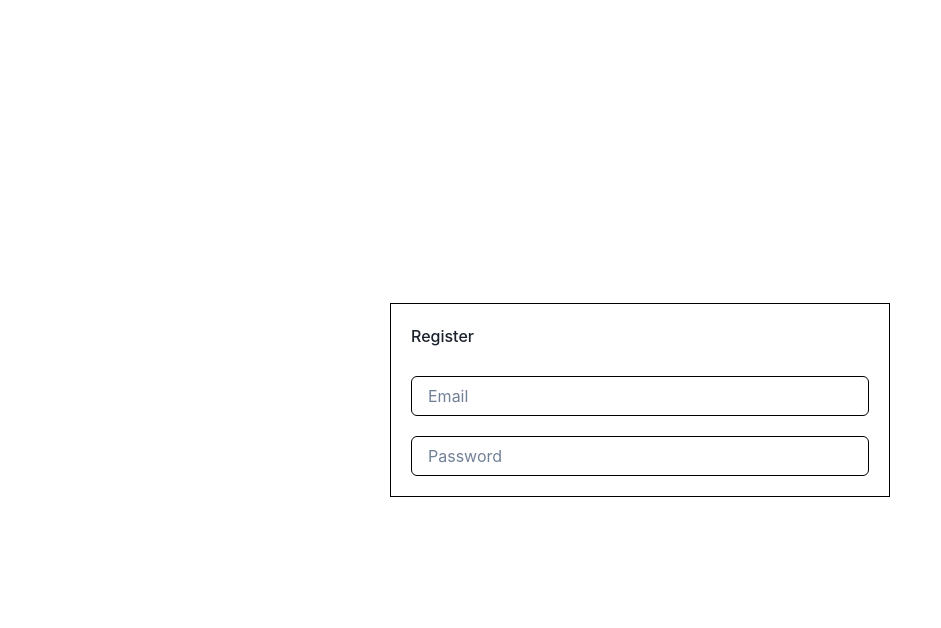
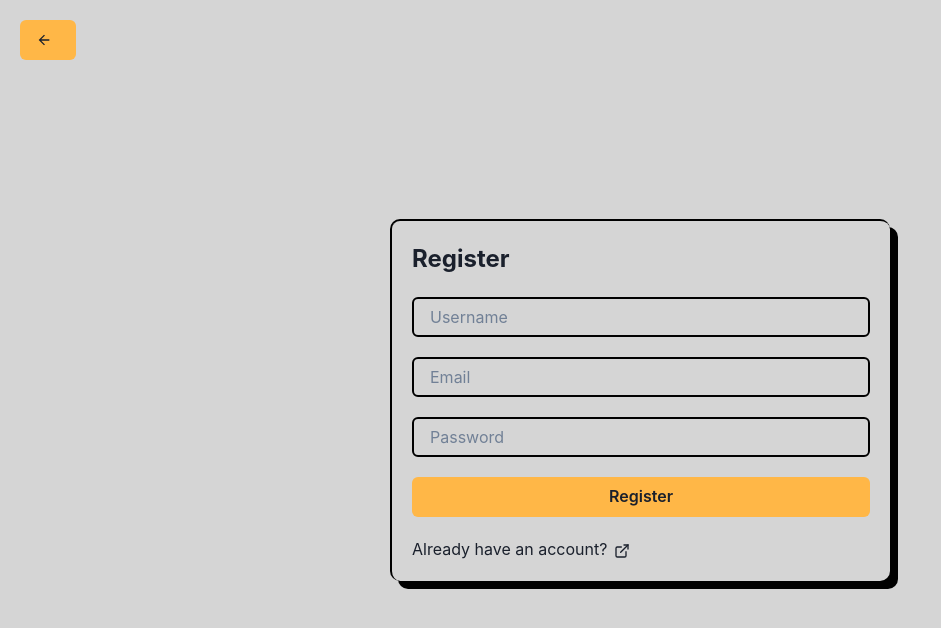
Before and after one commit to Aldyfaisal80/React-Chakra-UI, a React (Vite) app: page /auth/register in a window 1280 px wide. Shown: the top 628 px of the page, without its empty margins (0-941 px from the left). Built offline with nearby package versions, Linux system fonts and the light colour scheme.

Commit message:
pages(auth) : make simple change UI

```diff
--- a/src/pages/auth/login/Index.tsx
+++ b/src/pages/auth/login/Index.tsx
@@ -1,14 +1,64 @@
-import { Button, Flex, FormControl, FormLabel, Input } from "@chakra-ui/react";
+import { ExternalLinkIcon, ArrowBackIcon } from "@chakra-ui/icons";
+import { Button, Flex, FormControl, Input, Link, Text } from "@chakra-ui/react";
+import { Link as RouterLink } from "react-router-dom";
 
 export default function Login() {
+
   return (
-    <Flex direction={"column"} justifyContent={"center"} alignItems={"center"} h={"100vh"} bg={"gray.100"}>
-      <FormControl display="flex" flexDirection="column" gap={5} w={"500px"} border={"1px solid black"} p={"20px"} boxShadow={"dark-lg"}>
-        <FormLabel>Login</FormLabel>
-        <Input placeholder="Email" borderTop={"1px solid black"} borderLeft={"1px solid black"} borderBottom={"5px solid black"} borderRight={"3px solid black"} />
-        <Input placeholder="Password" borderTop={"1px solid black"} borderLeft={"1px solid black"} borderBottom={"5px solid black"} borderRight={"3px solid black"} />
-        <Button type="submit" bg={"yellow.400"}>Login</Button>
+    <Flex direction={"column"} justifyContent={"center"} alignItems={"center"} h={"100vh"} bg={"#d5d5d5"}>
+      <Button
+        as={RouterLink}
+        to={"/"}
+        bg={"#ffb747"}
+        position={"absolute"}
+        top={"20px"}
+        left={"20px"}
+        leftIcon={<ArrowBackIcon />}
+      />
+      <FormControl
+        display="flex"
+        flexDirection="column"
+        gap={5}
+        w={"500px"}
+        borderTop={"2px solid black"}
+        borderLeft={"2px solid black"}
+        p={"20px"}
+        borderRadius={"10px"}
+        boxShadow={"8px 8px 0px 0px rgba(0, 0, 0, 1)"}
+      >
+        <Text fontSize={"1.5rem"} fontWeight={"bold"}>
+          Login
+        </Text>
+        <Input
+          placeholder="Email"
+          border={"2px solid black"}
+          _hover={{
+            bg: "gray.200",
+            boxShadow: "4px 4px 0px 0px rgba(0, 0, 0, 1)",
+          }}
+        />
+        <Input
+          placeholder="Password"
+          type="password"
+          border={"2px solid black"}
+          _hover={{
+            bg: "gray.200",
+            boxShadow: "4px 4px 0px 0px rgba(0, 0, 0, 1)",
+          }}
+        />
+        <Button
+          type="submit"
+          bg={"#ffb747"}
+          _hover={{
+            boxShadow: "4px 4px 0px 0px rgba(0, 0, 0, 1)",
+          }}
+        >
+          Login
+        </Button>
+        <Link as={RouterLink} to='/auth/register'>
+          Don't have an account? <ExternalLinkIcon mx='2px' />
+        </Link>
       </FormControl>
     </Flex>
-  )
+  );
 }
--- a/src/pages/auth/register/Index.tsx
+++ b/src/pages/auth/register/Index.tsx
@@ -1,13 +1,72 @@
-import { Flex, FormControl, FormLabel, Input } from "@chakra-ui/react";
+import { ArrowBackIcon, ExternalLinkIcon } from "@chakra-ui/icons";
+import { Button, Flex, FormControl, Input, Link, Text } from "@chakra-ui/react";
+import { Link as RouterLink } from "react-router-dom";
+// import Logo1 from "../../../../public/assets/images/l1.png";
 
 export default function Register() {
   return (
-    <Flex direction={"column"} justifyContent={"center"} alignItems={"center"} h={"100vh"}>
-      <FormControl display="flex" flexDirection="column" gap={5} w={"500px"} border={"1px solid black"} p={"20px"}>
-        <FormLabel>Register</FormLabel>
-        <Input placeholder="Email" />
-        <Input placeholder="Password" />
+    <Flex direction={"column"} justifyContent={"center"} alignItems={"center"} h={"100vh"} bg={"#d5d5d5"}>
+      <Button
+        as={RouterLink}
+        to={"/"}
+        bg={"#ffb747"}
+        position={"absolute"}
+        top={"20px"}
+        left={"20px"}
+        leftIcon={<ArrowBackIcon />}
+      />
+      <FormControl
+        display="flex"
+        flexDirection="column"
+        gap={5}
+        w={"500px"}
+        borderTop={"2px solid black"}
+        borderLeft={"2px solid black"}
+        p={"20px"}
+        borderRadius={"10px"}
+        boxShadow={"8px 8px 0px 0px rgba(0, 0, 0, 1)"}
+        bg={""}
+      >
+        <Text fontSize={"1.5rem"} fontWeight={"bold"}>
+          Register
+        </Text>
+
+        <Input
+          placeholder="Username"
+          border={"2px solid black"}
+          _hover={{
+            bg: "gray.200",
+            boxShadow: "4px 4px 0px 0px rgba(0, 0, 0, 1)",
+          }}
+        />
+        <Input
+          placeholder="Email"
+          border={"2px solid black"}
+          _hover={{
+            bg: "gray.200",
+            boxShadow: "4px 4px 0px 0px rgba(0, 0, 0, 1)",
+          }}
+        />
+        <Input
+          placeholder="Password"
+          type="password"
+          border={"2px solid black"}
+          _hover={{
+            bg: "gray.200",
+            boxShadow: "4px 4px 0px 0px rgba(0, 0, 0, 1)",
+          }}
+        />
+        <Button type="submit"
+          bg={"#ffb747"}
+          _hover={{
+            boxShadow: "4px 4px 0px 0px rgba(0, 0, 0, 1)",
+          }}>
+          Register
+        </Button>
+        <Link as={RouterLink} to='/auth/login'>
+          Already have an account? <ExternalLinkIcon mx='2px' />
+        </Link>
       </FormControl>
     </Flex>
-  )
+  );
 }
```
Also changed, not shown: public/assets/images/Logo1.jpg (added), public/assets/images/l1.png (added).
